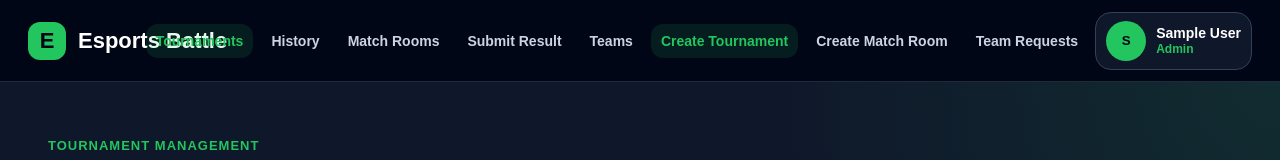
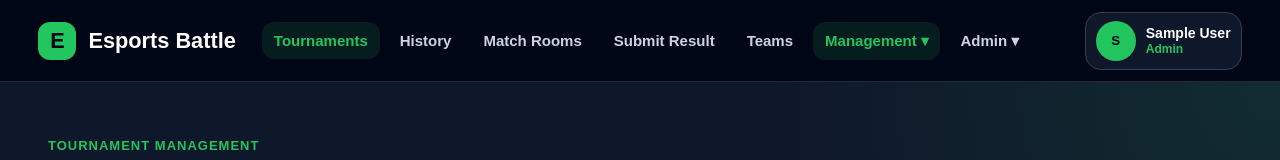
Before and after one commit to yash-yadav1804/Esports-Battle, a React (Vite) app in the folder client/: page /tournaments/create in a window 1280 px wide. Shown: the top 160 px of the page. Built offline with nearby package versions, Linux system fonts and the light colour scheme; sample sign-in values are in the browser's storage.

Commit message:
fix: organize navbar links into dropdown menus

```diff
--- a/client/src/components/Navbar.jsx
+++ b/client/src/components/Navbar.jsx
@@ -19,6 +19,7 @@ const Navbar = () => {
   const [isMenuOpen, setIsMenuOpen] = useState(false);
   const [isProfileOpen, setIsProfileOpen] = useState(false);
   const [isAdminOpen, setIsAdminOpen] = useState(false);
+  const [isManagementOpen, setIsManagementOpen] = useState(false);
 
   const token = localStorage.getItem("token");
   const user = getStoredUser();
@@ -29,18 +30,26 @@ const Navbar = () => {
   const isOrganizer = role === "organizer";
   const isAdmin = role === "admin" || role === "superAdmin";
 
-  const canCreateTournament = isOrganizer || isAdmin;
+  const canManageTournaments = isOrganizer || isAdmin;
+
   const adminPathActive = location.pathname.startsWith("/admin");
+
+  const managementPathActive =
+    location.pathname.startsWith("/tournaments/create") ||
+    location.pathname.startsWith("/tournaments/manage") ||
+    location.pathname.startsWith("/match-rooms/create");
 
   const closeDropdowns = () => {
     setIsProfileOpen(false);
     setIsAdminOpen(false);
+    setIsManagementOpen(false);
   };
 
   const closeEverything = () => {
     setIsMenuOpen(false);
     setIsProfileOpen(false);
     setIsAdminOpen(false);
+    setIsManagementOpen(false);
   };
 
   const handleLogout = () => {
@@ -75,6 +84,7 @@ const Navbar = () => {
 
         <button
           className={styles.menuToggle}
+          type="button"
           onClick={() => {
             setIsMenuOpen((currentValue) => !currentValue);
             closeDropdowns();
@@ -130,24 +140,51 @@ const Navbar = () => {
           >
             Teams
           </NavLink>
-          {canCreateTournament && (
+
+          {canManageTournaments && (
+            <div className={styles.managementMenu}>
+              <button
+                className={`${styles.link} ${styles.menuButton} ${
+                  managementPathActive ? styles.activeLink : ""
+                }`}
+                type="button"
+                onClick={() => {
+                  setIsManagementOpen((currentValue) => !currentValue);
+                  setIsAdminOpen(false);
+                  setIsProfileOpen(false);
+                }}
+              >
+                Management ▾
+              </button>
+
+              {isManagementOpen && (
+                <div className={styles.managementDropdown}>
                   <NavLink
                     to="/tournaments/create"
-              className={getNavClass}
+                    className={styles.dropdownLink}
                     onClick={closeEverything}
                   >
                     Create Tournament
                   </NavLink>
-          )}
 
-          {canCreateTournament && (
+                  <NavLink
+                    to="/tournaments/manage"
+                    className={styles.dropdownLink}
+                    onClick={closeEverything}
+                  >
+                    Manage Tournaments
+                  </NavLink>
+
                   <NavLink
                     to="/match-rooms/create"
-              className={getNavClass}
+                    className={styles.dropdownLink}
                     onClick={closeEverything}
                   >
                     Create Match Room
                   </NavLink>
+                </div>
+              )}
+            </div>
           )}
 
           {isPlayer && (
@@ -160,22 +197,16 @@ const Navbar = () => {
             </NavLink>
           )}
 
-          <NavLink
-            to="/team-requests"
-            className={getNavClass}
-            onClick={closeEverything}
-          >
-            Team Requests
-          </NavLink>
-
           {isAdmin && (
             <div className={styles.adminMenu}>
               <button
                 className={`${styles.link} ${styles.menuButton} ${
                   adminPathActive ? styles.activeLink : ""
                 }`}
+                type="button"
                 onClick={() => {
                   setIsAdminOpen((currentValue) => !currentValue);
+                  setIsManagementOpen(false);
                   setIsProfileOpen(false);
                 }}
               >
@@ -217,30 +248,6 @@ const Navbar = () => {
                   </NavLink>
 
                   <NavLink
-                    to="/tournaments/create"
-                    className={styles.dropdownLink}
-                    onClick={closeEverything}
-                  >
-                    Create Tournament
-                  </NavLink>
-
-                  <NavLink
-                    to="/tournaments/manage"
-                    className={styles.dropdownLink}
-                    onClick={closeEverything}
-                  >
-                    Manage Tournaments
-                  </NavLink>
-
-                  <NavLink
-                    to="/match-rooms/create"
-                    className={styles.dropdownLink}
-                    onClick={closeEverything}
-                  >
-                    Create Match Room
-                  </NavLink>
-
-                  <NavLink
                     to="/admin/pending-results"
                     className={styles.dropdownLink}
                     onClick={closeEverything}
@@ -257,9 +264,11 @@ const Navbar = () => {
           <div className={styles.profileArea}>
             <button
               className={styles.profileButton}
+              type="button"
               onClick={() => {
                 setIsProfileOpen((currentValue) => !currentValue);
                 setIsAdminOpen(false);
+                setIsManagementOpen(false);
               }}
             >
               <div className={styles.avatar}>
@@ -298,6 +307,14 @@ const Navbar = () => {
                   My Submissions
                 </NavLink>
 
+                <NavLink
+                  to="/team-requests"
+                  className={styles.dropdownLink}
+                  onClick={closeEverything}
+                >
+                  Team Requests
+                </NavLink>
+
                 {isPlayer && (
                   <NavLink
                     to="/organizer/apply"
@@ -308,7 +325,11 @@ const Navbar = () => {
                   </NavLink>
                 )}
 
-                <button className={styles.logoutBtn} onClick={handleLogout}>
+                <button
+                  className={styles.logoutBtn}
+                  type="button"
+                  onClick={handleLogout}
+                >
                   Logout
                 </button>
               </div>
--- a/client/src/components/Navbar.module.css
+++ b/client/src/components/Navbar.module.css
@@ -3,10 +3,10 @@
   top: 0;
   z-index: 100;
   min-height: 82px;
-  padding: 0 48px;
+  padding: 0 clamp(20px, 3vw, 48px);
   display: flex;
   align-items: center;
-  gap: 28px;
+  gap: 26px;
   background: rgba(2, 6, 23, 0.94);
   border-bottom: 1px solid #1e293b;
   backdrop-filter: blur(14px);
@@ -25,7 +25,7 @@
   gap: 12px;
   color: white;
   text-decoration: none;
-  font-size: 26px;
+  font-size: clamp(21px, 1.7vw, 28px);
   font-weight: 900;
   white-space: nowrap;
 }
@@ -39,6 +39,7 @@
   background: var(--primary);
   color: #020617;
   font-weight: 900;
+  flex-shrink: 0;
 }
 
 .menuToggle {
@@ -65,19 +66,20 @@
   display: flex;
   align-items: center;
   justify-content: space-between;
-  gap: 24px;
+  gap: 22px;
 }
 
 .links {
   flex: 1;
   min-width: 0;
   display: flex;
-  justify-content: center;
+  justify-content: flex-start;
   gap: 8px;
   align-items: center;
 }
 
 .link {
+  flex-shrink: 0;
   padding: 10px 12px;
   color: var(--text-muted);
   text-decoration: none;
@@ -110,6 +112,7 @@
 }
 
 .adminMenu,
+.managementMenu,
 .profileArea {
   position: relative;
   flex-shrink: 0;
@@ -169,7 +172,8 @@
 }
 
 .dropdown,
-.adminDropdown {
+.adminDropdown,
+.managementDropdown {
   position: absolute;
   top: calc(100% + 12px);
   padding: 10px;
@@ -181,12 +185,13 @@
 
 .dropdown {
   right: 0;
-  width: 230px;
+  width: 240px;
 }
 
-.adminDropdown {
+.adminDropdown,
+.managementDropdown {
   left: 0;
-  width: 260px;
+  width: 270px;
 }
 
 .dropdownLink,
@@ -216,27 +221,7 @@
   color: #f87171;
 }
 
-@media (max-width: 1280px) {
-  .navbar {
-    padding: 0 28px;
-    gap: 18px;
-  }
-
-  .logo {
-    font-size: 22px;
-  }
-
-  .link {
-    padding: 9px 10px;
-    font-size: 14px;
-  }
-
-  .userInfo strong {
-    max-width: 90px;
-  }
-}
-
-@media (max-width: 1100px) {
+@media (max-width: 1250px) {
   .navbar {
     min-height: auto;
     padding: 16px 24px;
@@ -277,14 +262,8 @@
     box-sizing: border-box;
   }
 
-  .adminMenu {
-    width: 100%;
-  }
-
-  .adminMenu .link {
-    text-align: left;
-  }
-
+  .adminMenu,
+  .managementMenu,
   .profileArea {
     width: 100%;
   }
@@ -299,7 +278,8 @@
   }
 
   .dropdown,
-  .adminDropdown {
+  .adminDropdown,
+  .managementDropdown {
     position: static;
     width: 100%;
     margin-top: 10px;
```
Lines whose indentation alone changed are shown as unchanged.
